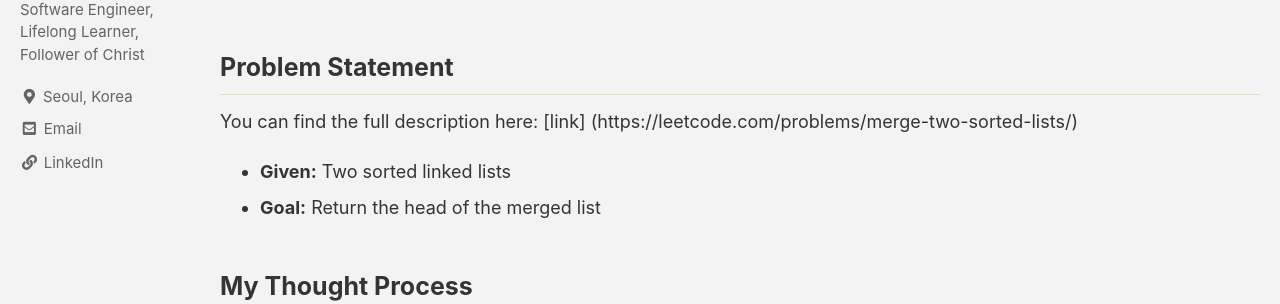
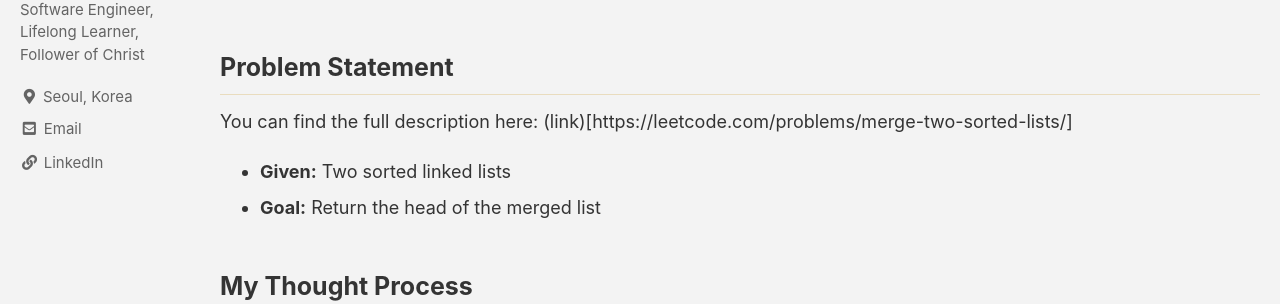
Before and after one commit to hkim-dev/hkim-dev.github.io, a Jekyll site: the page built from _posts/2025-04-20-Leetcode-21-Merge-Two-Sorted-Lists.md, in a window 1280 px wide and 900 px high. Shown: the part 314-618 px from the top of the window. Built offline with Jekyll 4.4.1, drawn with Linux system fonts in a browser that asks for light colours; cached includes are drawn as plain includes; comment, search, counter and statistics services are not loaded.

Commit message:
minor change

```diff
--- a/_posts/2025-04-20-Leetcode-21-Merge-Two-Sorted-Lists.md
+++ b/_posts/2025-04-20-Leetcode-21-Merge-Two-Sorted-Lists.md
@@ -13,7 +13,7 @@ classes: wide
 This problem is about merging two "sorted" linked lists into one sorted list. It is a good problem to practice working with linked lists and very common in interviews. In this article, I'll discuss the approach I took and techniques used in the solution.
 
 ## Problem Statement
-You can find the full description here: [link] (https://leetcode.com/problems/merge-two-sorted-lists/)
+You can find the full description here: (link)[https://leetcode.com/problems/merge-two-sorted-lists/]
 
 - **Given:** Two sorted linked lists
 - **Goal:** Return the head of the merged list
```
